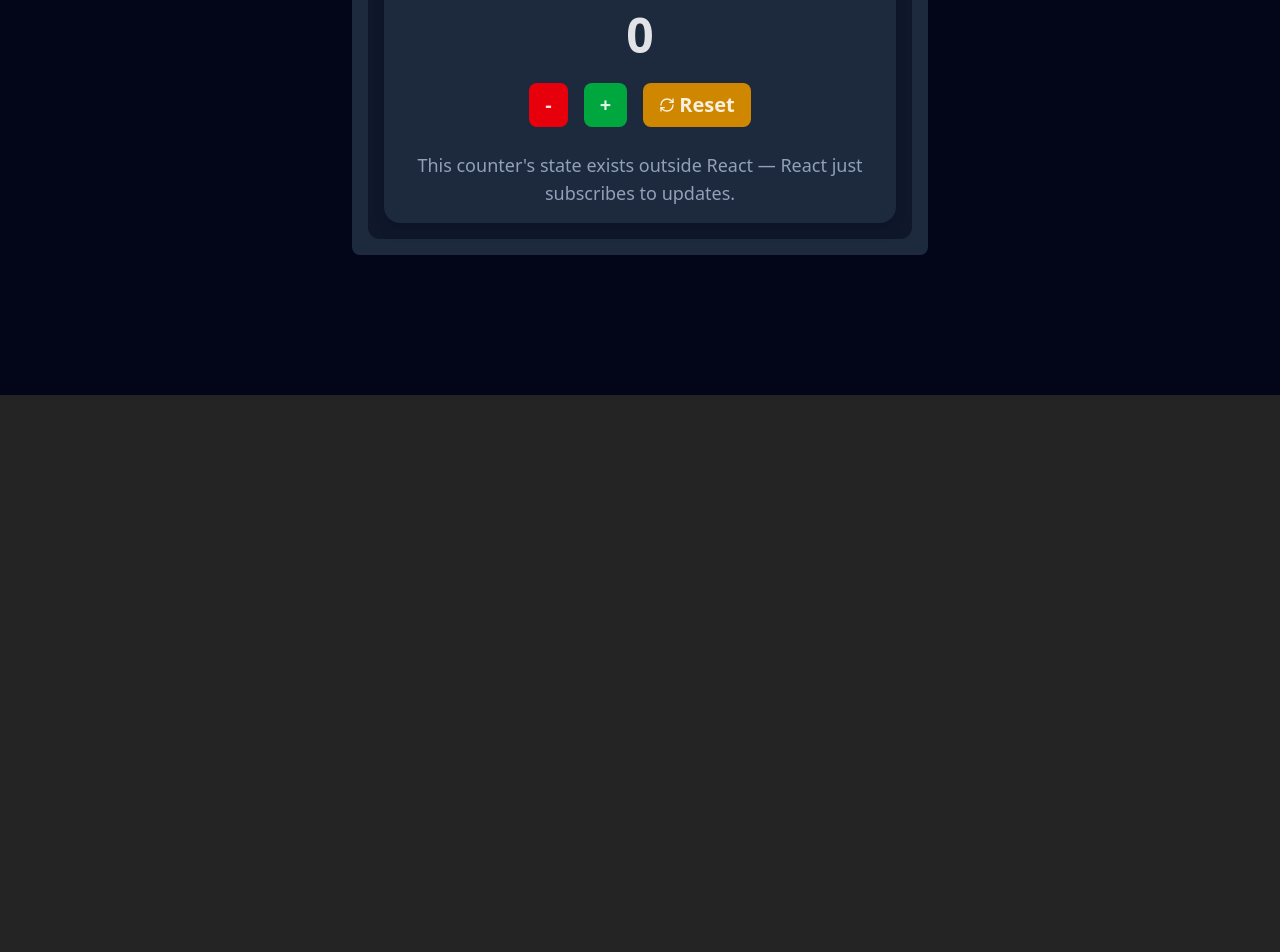
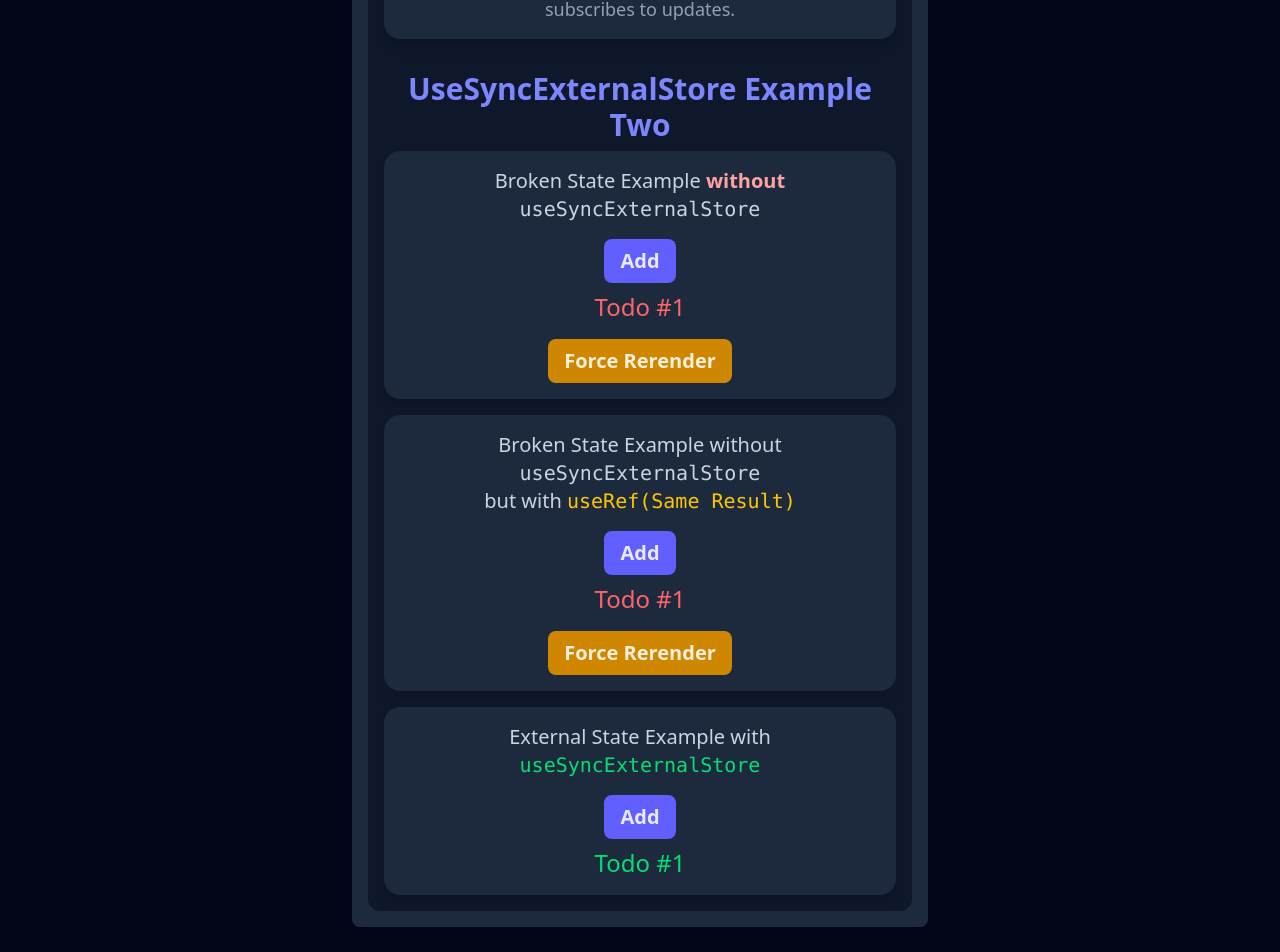
Before and after one commit to Captain-Rengoku/react-hooks, a React (Vite) app: page /usesyncexternalstore in a window 1280 px wide. Shown: the part 405-1357 px from the top of the page. Before the commit the page ends 800 px from the top, so only its background shows below. Built offline with nearby package versions, Linux system fonts and the light colour scheme.

Commit message:
learned more about useSyncExternalStore hook

```diff
--- a/package.json
+++ b/package.json
@@ -14,6 +14,7 @@
     "lucide-react": "^0.552.0",
     "react": "^19.1.0",
     "react-dom": "^19.1.0",
+    "react-hot-toast": "^2.6.0",
     "react-router": "^7.9.5",
     "tailwindcss": "^4.1.11"
   },
--- a/src/components/UseDeferredValueExm.jsx
+++ b/src/components/UseDeferredValueExm.jsx
@@ -1,9 +1,10 @@
-import { useState, useDeferredValue, useMemo } from "react";
+import { useState, useDeferredValue, useMemo, useEffect } from "react";
 
 export default function UseDeferredValueExm() {
   const [query, setQuery] = useState("");
 
   // ✅ Defer the query so list updates lag slightly behind typing
+  // the value that you pass must be a primitive (boolean, number, string)
   const deferredQuery = useDeferredValue(query);
 
   // Simulate a heavy computation (like filtering 10,000 items)
@@ -18,8 +19,16 @@ export default function UseDeferredValueExm() {
     );
   }, [deferredQuery, bigList]);
 
+  useEffect(() => {
+    console.log("query:", query);
+    console.log("Deferred query:", deferredQuery);
+    console.log("--- End of render ---");
+  }, [query, deferredQuery]);
+
   return (
     <div className="p-4 text-white bg-slate-800 rounded-lg">
+      <p className="text-center text-green-400">Returns a deferred version of the value that may “lag behind” it.</p>
+      <p className="text-center text-slate-400">Check Console for a better understanding!</p>
       <input
         className="p-2 w-full mb-2 rounded bg-slate-900 border border-slate-700"
         type="text"
--- a/src/components/UseSyncExternalStoreExm.jsx
+++ b/src/components/UseSyncExternalStoreExm.jsx
@@ -47,28 +47,28 @@ export default function UseSyncExternalStoreExm() {
   return (
     <div className="flex flex-col items-center justify-center bg-slate-900">
       <div className="bg-slate-800 rounded-2xl p-4 shadow-lg w-full text-center text-xl">
-        <p className="text-xl text-slate-300 mb-6">
-          Keeps React in sync with data that lives <b>outside</b> React (like global stores or APIs).
+        <p className="text-xl text-slate-300 mb-2">
+          Keeps React in sync with data that lives <b>outside</b> React (like
+          global stores or APIs).
         </p>
-
-        <div className="text-5xl font-bold mb-6">{value}</div>
 
         <div className="flex justify-center gap-4">
           <button
             onClick={decrement}
-            className="bg-red-600 hover:bg-red-700 px-4 py-2 cursor-pointer rounded-lg font-semibold transition"
+            className="bg-red-600 hover:bg-red-700 px-6 py-2 cursor-pointer rounded-lg font-semibold transition"
           >
             -
           </button>
+          <div className="text-5xl font-bold">{value}</div>
           <button
             onClick={increment}
-            className="bg-green-600 hover:bg-green-700 px-4 py-2 cursor-pointer rounded-lg font-semibold transition"
+            className="bg-green-600 hover:bg-green-700 px-6 py-2 cursor-pointer rounded-lg font-semibold transition"
           >
             +
           </button>
           <button
             onClick={reset}
-            className="bg-yellow-600 hover:bg-yellow-700 px-4 py-2 cursor-pointer rounded-lg font-semibold transition flex items-center gap-1"
+            className="bg-yellow-600 hover:bg-yellow-700 px-6 py-2 cursor-pointer rounded-lg font-semibold transition flex items-center gap-1"
           >
             <RefreshCw size={16} /> Reset
           </button>
--- /dev/null
+++ b/src/components/UseSyncExternalStoreExmFour.jsx
@@ -0,0 +1,41 @@
+"use client";
+
+import { Toaster } from "react-hot-toast";
+import React, { useSyncExternalStore } from "react";
+import { todoStore } from "../store/todoStore";
+
+export function UseSyncExternalStoreExmFour() {
+  const todos = useSyncExternalStore(
+    todoStore.subscribe,
+    todoStore.getSnapshot
+  );
+
+  return (
+    <div className="flex flex-col items-center justify-center bg-slate-900 mt-4">
+      {/* Toast Container */}
+      <Toaster position="bottom-right" reverseOrder={false} />
+
+      <div className="bg-slate-800 rounded-2xl p-4 shadow-lg w-full text-center text-xl">
+        <p className="text-xl text-slate-300 mb-4">
+          External State Example with{" "}
+          <code className="text-green-400">useSyncExternalStore </code>
+        </p>
+
+        <button
+          onClick={todoStore.addTodo}
+          className="px-4 py-2 font-bold rounded-lg bg-indigo-500 hover:bg-indigo-600 cursor-pointer"
+        >
+          Add
+        </button>
+
+        <ul>
+          {todos.map((t, i) => (
+            <li key={i} className="text-2xl text-green-400 mt-2">
+              {t.text}
+            </li>
+          ))}
+        </ul>
+      </div>
+    </div>
+  );
+}
--- /dev/null
+++ b/src/components/UseSyncExternalStoreExmThree.jsx
@@ -0,0 +1,74 @@
+"use client";
+
+import { useRef, useState } from "react";
+import toast, { Toaster } from "react-hot-toast";
+
+let nextId = 0;
+let todos = [{ id: nextId++, text: "Todo #" + nextId }];
+
+export function UseSyncExternalStoreExmThree() {
+  const todoRef = useRef(todos);
+  // Simple addTodo without re-render but with useRef
+  function addTodo() {
+    todoRef.current = [...todoRef.current, { id: nextId++, text: "Todo #" + nextId }];
+    toast("Button clicked, but UI didn't re-render!", {
+      icon: "⚠️",
+      style: {
+        background: "#1e293b",
+        color: "oklch(70.4% 0.191 22.216)",
+        border: "1px solid #334155",
+      },
+    });
+  }
+
+  // Simple Re-render
+  const [, forceRender] = useState(0);
+  function handleRerender() {
+    // Increment dummy state to trigger re-render
+    forceRender((n) => n + 1);
+    toast("Component re-rendered manually!", {
+      icon: "🔁",
+      style: {
+        background: "#1e293b",
+        color: "#facc15",
+        border: "1px solid #334155",
+      },
+    });
+  }
+
+  return (
+    <div className="flex flex-col items-center justify-center bg-slate-900 mt-4">
+      {/* Toast Container */}
+      <Toaster position="bottom-right" reverseOrder={false} />
+
+      <div className="bg-slate-800 rounded-2xl p-4 shadow-lg w-full text-center text-xl">
+        <p className="text-xl text-slate-300 mb-4">
+          Broken State Example without <code>useSyncExternalStore </code>
+          <br /> but with <code className="text-yellow-400">useRef(Same Result)</code>
+        </p>
+
+        <button
+          onClick={addTodo}
+          className="px-4 py-2 font-bold rounded-lg bg-indigo-500 hover:bg-indigo-600 cursor-pointer"
+        >
+          Add
+        </button>
+
+        <ul>
+          {todoRef.current.map((t, i) => (
+            <li key={i} className="text-2xl text-red-400 mt-2">
+              {t.text}
+            </li>
+          ))}
+        </ul>
+
+        <button
+          onClick={handleRerender}
+          className="px-4 py-2 mt-4 font-bold rounded-lg bg-yellow-600 hover:bg-yellow-700 cursor-pointer"
+        >
+          Force Rerender
+        </button>
+      </div>
+    </div>
+  );
+}
--- /dev/null
+++ b/src/components/UseSyncExternalStoreExmTwo.jsx
@@ -0,0 +1,74 @@
+"use client";
+
+import { useState } from "react";
+import toast, { Toaster } from "react-hot-toast";
+
+let nextId = 0;
+let todos = [{ id: nextId++, text: "Todo #" + nextId }];
+
+export function UseSyncExternalStoreExmTwo() {
+  // Simple addTodo without re-render
+  function addTodo() {
+    todos = [...todos, { id: nextId++, text: "Todo #" + nextId }];
+    toast("Button clicked, but UI didn't re-render!", {
+      icon: "⚠️",
+      style: {
+        background: "#1e293b",
+        color: "oklch(70.4% 0.191 22.216)",
+        border: "1px solid #334155",
+      },
+    });
+  }
+
+  // Simple Re-render
+  const [, forceRender] = useState(0);
+  function handleRerender() {
+    // Increment dummy state to trigger re-render
+    forceRender((n) => n + 1);
+    toast("Component re-rendered manually!", {
+      icon: "🔁",
+      style: {
+        background: "#1e293b",
+        color: "#facc15",
+        border: "1px solid #334155",
+      },
+    });
+  }
+
+  return (
+    <div className="flex flex-col items-center justify-center bg-slate-900">
+      {/* Toast Container */}
+      <Toaster position="bottom-right" reverseOrder={false} />
+
+      <div className="bg-slate-800 rounded-2xl p-4 shadow-lg w-full text-center text-xl">
+        <p className="text-xl text-slate-300 mb-4">
+          Broken State Example{" "}
+          <span className="text-red-300 font-semibold">without</span>{" "}
+          <code>useSyncExternalStore</code>
+        </p>
+
+        <button
+          onClick={addTodo}
+          className="px-4 py-2 font-bold rounded-lg bg-indigo-500 hover:bg-indigo-600 cursor-pointer"
+        >
+          Add
+        </button>
+
+        <ul>
+          {todos.map((t, i) => (
+            <li key={i} className="text-2xl text-red-400 mt-2">
+              {t.text}
+            </li>
+          ))}
+        </ul>
+
+        <button
+          onClick={handleRerender}
+          className="px-4 py-2 mt-4 font-bold rounded-lg bg-yellow-600 hover:bg-yellow-700 cursor-pointer"
+        >
+          Force Rerender
+        </button>
+      </div>
+    </div>
+  );
+}
--- a/src/pages/UseSyncExternalStore.jsx
+++ b/src/pages/UseSyncExternalStore.jsx
@@ -1,4 +1,7 @@
 import UseSyncExternalStoreExm from "../components/UseSyncExternalStoreExm";
+import { UseSyncExternalStoreExmFour } from "../components/UseSyncExternalStoreExmFour";
+import { UseSyncExternalStoreExmThree } from "../components/UseSyncExternalStoreExmThree";
+import { UseSyncExternalStoreExmTwo } from "../components/UseSyncExternalStoreExmTwo";
 
 const UseSyncExternalStore = () => {
   return (
@@ -8,6 +11,12 @@ const UseSyncExternalStore = () => {
           UseSyncExternalStore
         </h1>
         <UseSyncExternalStoreExm/>
+        <h1 className="text-2xl sm:text-3xl font-bold text-indigo-400 text-center mb-2 mt-8">
+          UseSyncExternalStore Example Two
+        </h1>
+        <UseSyncExternalStoreExmTwo/>
+        <UseSyncExternalStoreExmThree/>
+        <UseSyncExternalStoreExmFour/>
       </div>
     </div>
   );
--- /dev/null
+++ b/src/store/todoStore.ts
@@ -0,0 +1,46 @@
+import toast from "react-hot-toast";
+
+let nextId = 0;
+let todos = [{ id: nextId++, text: "Todo #" + nextId }];
+
+let listeners: (() => void)[] = [];
+// This declares a variable named listeners which is an array of functions —
+// specifically, an array where each element is a function that takes no arguments
+// and returns nothing (() => void) same as "let listeners = []" in javascript.
+// (() => void)[] means “an array of functions that do something but don’t return anything”.
+// This listeners array is used to store all the subscriber functions —
+// functions that React components (or other parts of the app) register
+// when they want to be notified of external store changes.
+// It’s part of a simple pub-sub (publish–subscribe) pattern.
+
+export const todoStore = {
+  getSnapshot() {
+    return todos;
+  },
+  subscribe(listener: () => void) {
+    // add the listener
+    listeners = [...listeners, listener];
+    // clean up the listener
+    return () => {
+      listeners = listeners.filter((l) => l != listener);
+    }
+  },
+  addTodo() {
+    todos = [...todos, { id: nextId++, text: "Todo #" + nextId }];
+    toast("Clicked and UI re-render successfully", {
+      icon: "✅",
+      style: {
+        background: "#1e293b",
+        color: "#05df72",
+        border: "1px solid #334155",
+      },
+    });
+    emitChange();
+  },
+};
+
+function emitChange() {
+  for (const listener of listeners) {
+    listener();
+  }
+}
```
Also changed, not shown: src/components/UseIdExm.jsx (+85 -10 lines), 1 other file (tests, documents, lock files or other folders).
